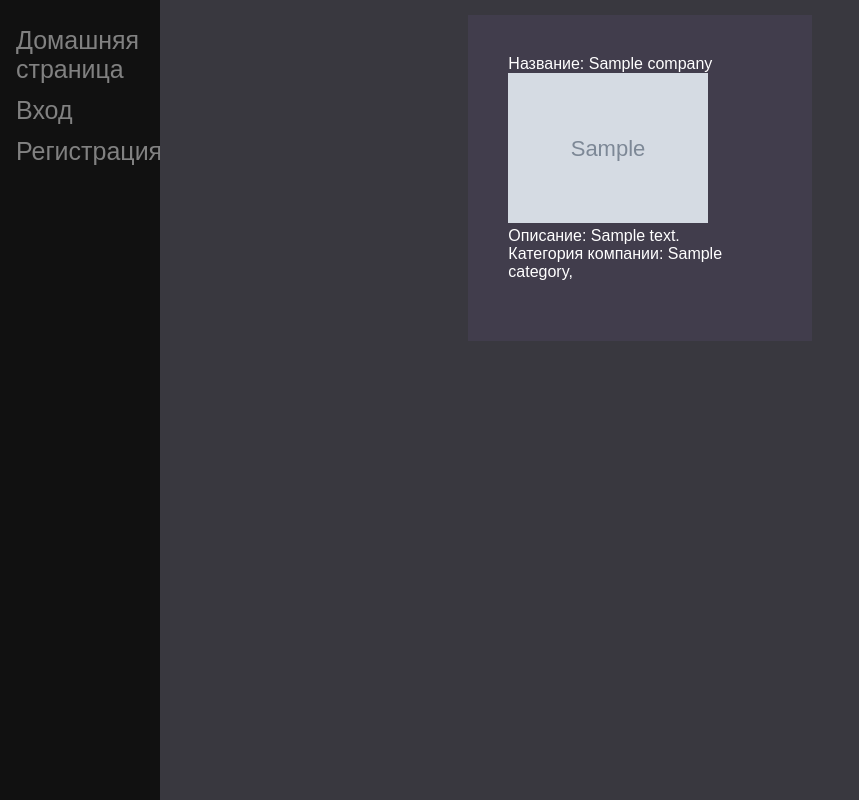
After one commit to ledxdeliveryflopp/Shop, a Django app: template templates/company/company_info.html in a window 1280 px wide. The commit adds this page. Shown: the whole page, without its empty margins (0-859 px from the left). Run offline with Django 4.2, Linux system fonts and the light colour scheme; the template is opened without the code that fills it: most values are stand-ins (such as "Sample title", 1, 10 or a date in 2020); grey boxes marked "Sample" are stand-in pictures.

Commit message:
Добавил: вывод таваров на главную страницу, исправил логин после регистрации, изменил название поля в модели типа компании, url для просмотра информации по компании, url изменения юзера + предстовление, статические файлы, страницу 404 + обновление юзера + информации о компании, форму изменения юзера

```diff
--- a/company/models.py
+++ b/company/models.py
@@ -5,20 +5,20 @@ from core.models import Core
 
 
 class Category(models.Model):
-    category = models.CharField(max_length=50, blank=False, verbose_name='Тип компании')
+    title = models.CharField(max_length=50, blank=False, verbose_name='Тип компании')
 
     class Meta:
         verbose_name = 'Тип компании'
         verbose_name_plural = 'Типы компаний'
 
     def __str__(self) -> str:
-        return f'{self.category}'
+        return f'{self.title}'
 
 
 class Company(Core):
     image = models.ImageField(upload_to='company/image', validators=[
         validate_image_file_extension], verbose_name='картинка', blank=True)
-    category = models.ManyToManyField(Category, verbose_name='Категория',  null=True)
+    category = models.ManyToManyField(Category, verbose_name='Категория')
 
     def __str__(self) -> str:
         return f'{self.title}'
--- a/company/urls.py
+++ b/company/urls.py
@@ -1,9 +1,8 @@
 from django.urls import path
-
-from .views import AllCompanyView
+from .views import CompanyInfoView
 
 app_name = 'company'
 
 urlpatterns = [
-    path('<int:pk>/', AllCompanyView.as_view(), name='all_company'),
+    path('company/<int:pk>/', CompanyInfoView.as_view(), name='company_info'),
 ]
--- a/shop/views.py
+++ b/shop/views.py
@@ -5,5 +5,5 @@ from .models import Product
 
 class IndexView(ListView):
     model = Product
+    template_name = 'index.html'
     queryset = Product.objects.filter(is_active=True)
-    template_name = 'index.html'
--- /dev/null
+++ b/static/company/company_info.css
@@ -0,0 +1,173 @@
+body {
+    font-family: "Lato", sans-serif;
+}
+
+.sidenav {
+    height: 100%;
+    width: 160px;
+    position: fixed;
+    z-index: 1;
+    top: 0;
+    left: 0;
+    background-color: #111;
+    overflow-x: hidden;
+    padding-top: 20px;
+}
+
+.sidenav a {
+    padding: 6px 8px 6px 16px;
+    text-decoration: none;
+    font-size: 25px;
+    color: #818181;
+    display: block;
+}
+
+.sidenav a:hover {
+    color: #f1f1f1;
+}
+
+.main {
+    margin-left: 160px; /* Same as the width of the sidenav */
+    font-size: 28px; /* Increased text to enable scrolling */
+    padding: 0px 10px;
+}
+
+@media screen and (max-height: 450px) {
+    .sidenav {padding-top: 15px;}
+    .sidenav a {font-size: 18px;}
+}
+
+/* Custom default button */
+.btn-secondary,
+.btn-secondary:hover,
+.btn-secondary:focus {
+    color: #333;
+    text-shadow: none; /* Prevent inheritance from `body` */
+}
+
+
+
+
+
+* {
+    margin: 0;
+    box-sizing: border-box;
+}
+body {
+    background: #39383F;
+    font-family: 'Montserrat Alternates', sans-serif;
+}
+.post-wrap {
+    max-width: 1120px;
+    margin: 0 auto;
+    display: flex;
+    justify-content: center;
+    flex-wrap: wrap;
+}
+.post-item {
+    padding: 15px;
+    cursor: pointer;
+}
+.post-item * {
+    transition: .3s linear;
+    color: #fff !important;
+}
+.item-content {
+    background: #413D4C;
+    padding: 40px;
+}
+.item-icon {
+    margin-bottom: 20px;
+    max-width:100%;
+    height:auto;
+}
+.item-icon:before {
+    content: "";
+    font-family: FontAwesome;
+    color: #F09EA3;
+    font-size: 50px;
+    line-height: 1;
+}
+.item-icon.photo:before {
+    content: "\f030";
+}
+.item-icon.video:before {
+    content: "\f03d";
+}
+.item-icon.gift:before {
+    content: "\f06b";
+}
+
+.item-icon.tree:before {
+    content: "\f1bb";
+}
+.item-icon.anchor:before {
+    content: "\f13d";
+}
+.post-item:hover .item-icon, .post-item:hover .item-body h3, .post-item:hover .item-body p {
+    transform: translateY(-8px);
+}
+.item-body {
+    color: #F5E2CD;
+    line-height: 2;
+}
+.item-body h3 {
+    font-weight: 500;
+    margin-bottom: 15px;
+    transition-delay: .05s;
+}
+.item-body p {
+    transition-delay: .1s;
+}
+.item-footer {
+    padding-top: 15px;
+}
+.link {
+    text-decoration: none;
+    display: inline-block;
+    overflow: hidden;
+    position: relative;
+    padding-right: 30px;
+    font-size: 12px;
+    text-transform: uppercase;
+    font-weight: 600;
+    color: #F5E2CD;
+}
+.link:before {
+    content: "";
+    position: absolute;
+    top: 0;
+    left: 0;
+    width: 100%;
+    bottom: 0;
+    height: .125rem;
+    margin: auto;
+    background: #F09EA3;
+    transform: scaleX(.2);
+    transform-origin: left center;
+    z-index: 0;
+    transition: .6s cubic-bezier(.6, .01, 0, 1);
+}
+.link span {
+    display: inline-block;
+    position: relative;
+    transform: translateX(-200%);
+    transition: .6s cubic-bezier(.6, .01, 0, 1);
+}
+.post-item:hover .link span {
+    transform: translateX(0%);
+}
+.post-item:hover .link:before {
+    transform-origin: right center;
+}
+@media (min-width: 768px) {
+    .post-item {
+        flex-basis: 50%;
+        flex-shrink: 0;
+    }
+}
+@media (min-width: 960px) {
+    .post-item {
+        flex-basis: 33.333333333%;
+    }
+}
--- a/static/shop/index.css
+++ b/static/shop/index.css
@@ -81,6 +81,8 @@ body {
     max-width:100%;
     height:auto;
     display: flex;
+    flex-wrap: wrap;
+    flex-direction: column;
     justify-content: center;
 }
 .item-icon:before {
--- /dev/null
+++ b/templates/company/company_info.html
@@ -0,0 +1,42 @@
+<!DOCTYPE html>
+<html lang="en">
+<head>
+    <meta charset="UTF-8">
+    <title>Title</title>
+    {% load static %}
+    <link rel="stylesheet" href="{% static 'company/company_info.css' %}">
+</head>
+<body>
+
+<div class="sidenav">
+    <a href="{% url 'shop:index' %}">Домашняя страница</a>
+    {% if user.is_authenticated %}
+        <a href="{% url 'user:personal_area' %}">Личный кабинет: {{ request.user.username }}</a>
+        <a href="{% url 'user:logout' %}">Выход</a>
+    {%else%}
+        <a href="{% url 'user:login' %}">Вход</a>
+        <a href="{% url 'user:registration' %}">Регистрация</a>
+    {%endif%}
+</div>
+{% block content %}
+
+            <div class="post-wrap">
+                <div class="post-item">
+                    <div class="item-content">
+                        <div class="item-icon group">
+                            <p>Название: {{ company.title }} </p>
+                            {% if company.image %}
+                                <img src="{{ company.image.url}}" alt="connect" style="max-height:150px">
+                            {% endif %}
+                            <p>Описание: {{ company.description }}</p>
+                            <p>Категория компании:{% for category in company.category.all %}
+                                        {# выводим m2m#}
+                                {{ category.title }},{% endfor %}</p>
+                        </div>
+                    </div>
+                </div>
+            </div>
+
+{% endblock %}
+</body>
+</html>
--- a/templates/user/personal_area.html
+++ b/templates/user/personal_area.html
@@ -32,6 +32,7 @@
                 {% if user.avatar %}
                     <h3>Описание профиля: {{ user.description }}</h3>
                 {% endif %}
+                <p><a href="{% url 'user:update_user' user.id %}"><strong>Изменить профиль?
                 <p><a href="#"><strong>Удалить профиль?
                 </strong></a></p>
             </div>
--- a/user/urls.py
+++ b/user/urls.py
@@ -1,7 +1,7 @@
 from django.urls import path
 from django.conf import settings
 from django.conf.urls.static import static
-from .views import SignUp, UserLogin, LogoutView, PersonalArea
+from .views import SignUp, UserLogin, LogoutView, PersonalArea, UpdateUser
 
 app_name = 'user'
 
@@ -10,6 +10,7 @@ urlpatterns = [
     path('login/', UserLogin.as_view(), name='login'),
     path('logout/', LogoutView.as_view(), name='logout'),
     path('user/', PersonalArea.as_view(), name='personal_area'),
+    path('user-update/<int:pk>/', UpdateUser.as_view(), name='update_user'),
 ]
 if settings.DEBUG:
     urlpatterns += static(settings.MEDIA_URL, document_root=settings.MEDIA_ROOT)
```
Also changed, not shown: company/views.py (+3 -4 lines), shop/models.py (+4 -3 lines), static/shop/404.css (added, +37 -0 lines), templates/404.html (added, +15 -0 lines), templates/index.html (+15 -1 lines), templates/user/update_user.html (added, +26 -0 lines), user/forms.py (+5 -5 lines), user/views.py (+21 -5 lines).
